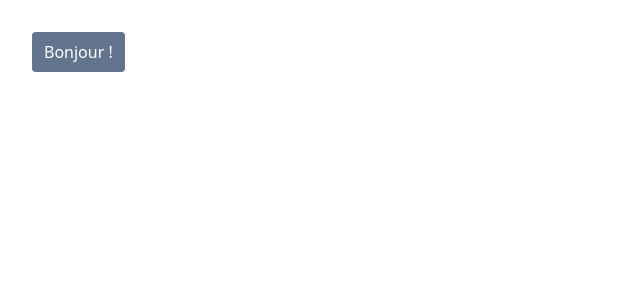
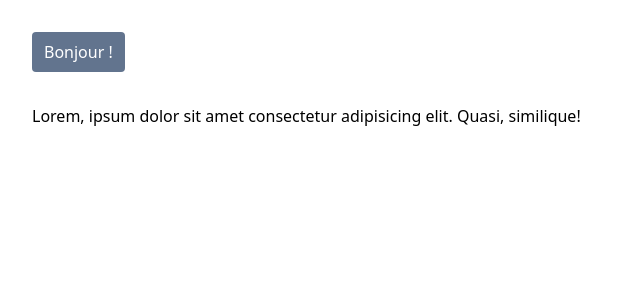
Before and after one commit to pharos-lab/lantern, a Vue app: page / in a window 1280 px wide. Shown: the top 300 px of the page, without its empty margins (0-640 px from the left). Built offline with nearby package versions, Linux system fonts and the light colour scheme.

Commit message:
components: made alert primitive component

```diff
--- a/src/App.vue
+++ b/src/App.vue
@@ -1,11 +1,14 @@
 <script setup lang="ts">
 import Button from './components/button/Button.vue';
-
+import Alert from './primitives/alert/Alert.vue'
 </script>
 
 <template>
-    <div class="p-8">
-        <Button class="test ok">Bonjour !</Button>
+    <div class="p-8 space-y-8">
+        <Button class="test ok" nicce="dfdfd">Bonjour !</Button>
+        <Alert role="test" :duration="10000">
+            Lorem, ipsum dolor sit amet consectetur adipisicing elit. Quasi, similique!
+        </Alert>
     </div>
 
 </template>
--- a/src/components/button/Button.vue
+++ b/src/components/button/Button.vue
@@ -1,5 +1,5 @@
 <template>
-    <Button :class="classes" v-bind="props">
+    <Button v-bind="props" :class="classes">
         <slot></slot>
     </Button>
 </template>
--- a/src/components/button/buttonSpecs.ts
+++ b/src/components/button/buttonSpecs.ts
@@ -3,7 +3,7 @@ import type { ComponentSpec } from '../../types/index.ts'
 export const buttonSpecs: ComponentSpec = {
     name: 'Button',
     apply: ['hover', 'focus'], //only thoses will be added to button classes
-    class: 'l-button transition',
+    class: 'transition',
     defaultProps: { //possibility to choose default prop for component
         color: 'slate',
         variant: 'filled',
--- a/src/composables/useComponentClasses.ts
+++ b/src/composables/useComponentClasses.ts
@@ -1,6 +1,6 @@
 import { inject } from 'vue';
 import { twMerge } from 'tailwind-merge';
-import { OPTIONS_KEY } from '../plugin';
+import { OPTIONS_KEY } from '../utils/keys';
 import type { ComponentProps, PluginOptions, ComponentSpec } from '../types';
 import { resolveColorClasses } from '../utils/resolveColorClasses';
 import { resolvePropsClasses } from '../utils/resolvePropsClasses';
--- a/src/plugin.ts
+++ b/src/plugin.ts
@@ -2,10 +2,7 @@ import type { App, Plugin } from 'vue';
 import type { PluginOptions } from './types';
 import { defaultTheme } from './themes/default';
 import { merge } from 'lodash-es'
-
-export const THEME_KEY = Symbol('theme');
-export const OPTIONS_KEY = Symbol('options');
-
+import { THEME_KEY, OPTIONS_KEY } from './utils/keys';
 
 const defaultOptions = {
     theme: defaultTheme
--- /dev/null
+++ b/src/primitives/alert/Alert.vue
@@ -0,0 +1,44 @@
+<template>
+    <div
+        class="l-alert"
+        v-show="isVisible"
+        :role="props.role || 'alert'"
+        :aria-hidden="!isVisible ? 'true' : undefined"
+        :data-state="state"
+    >
+        <slot></slot>
+    </div>
+</template>
+
+<script setup lang="ts">
+import { computed, onMounted, provide, ref, type HTMLAttributes } from 'vue';
+import type { BasePrimitiveProps } from '../../types';
+import { ALERT_KEY } from '../../utils/keys'
+
+interface AlertPrimitiveProps extends BasePrimitiveProps {
+    role?: HTMLAttributes['role']
+    duration?: number
+}
+
+const props = defineProps<AlertPrimitiveProps>()
+
+const isVisible = ref(true)
+
+const state = computed(() => {
+    return isVisible.value ? 'open' : 'closed'
+})
+
+const setVisible = (value: boolean) => {
+    isVisible.value = value
+}
+
+provide(ALERT_KEY, { isVisible, setVisible })
+
+onMounted(() => {
+    if (props.duration) {
+        setTimeout(() => {
+            isVisible.value = false
+        }, props.duration)
+    }
+})
+</script>
--- /dev/null
+++ b/src/primitives/alert/AlertClose.vue
@@ -0,0 +1,7 @@
+<template>
+    <Button>X</Button>
+</template>
+
+<script setup lang="ts">
+import Button from '../../components/button/Button.vue';
+</script>
--- /dev/null
+++ b/src/utils/keys.ts
@@ -0,0 +1,3 @@
+export const THEME_KEY = Symbol('theme');
+export const OPTIONS_KEY = Symbol('options');
+export const ALERT_KEY = Symbol('alert')
```
